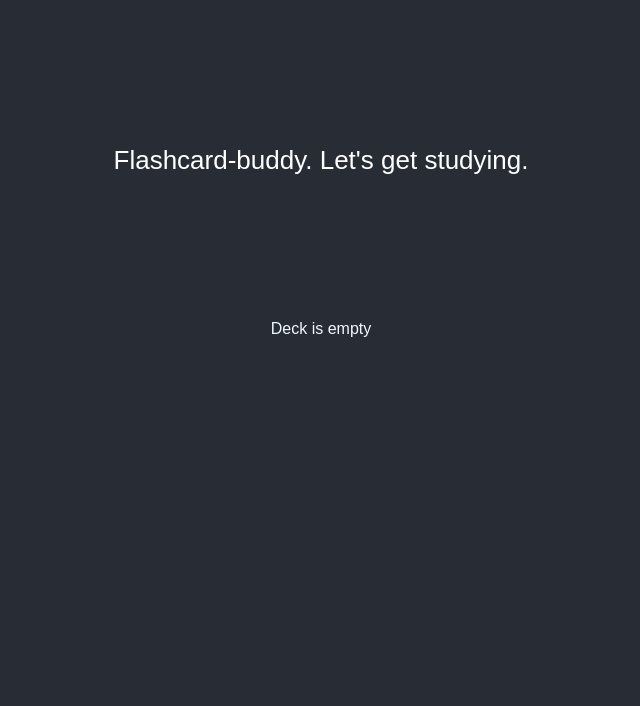
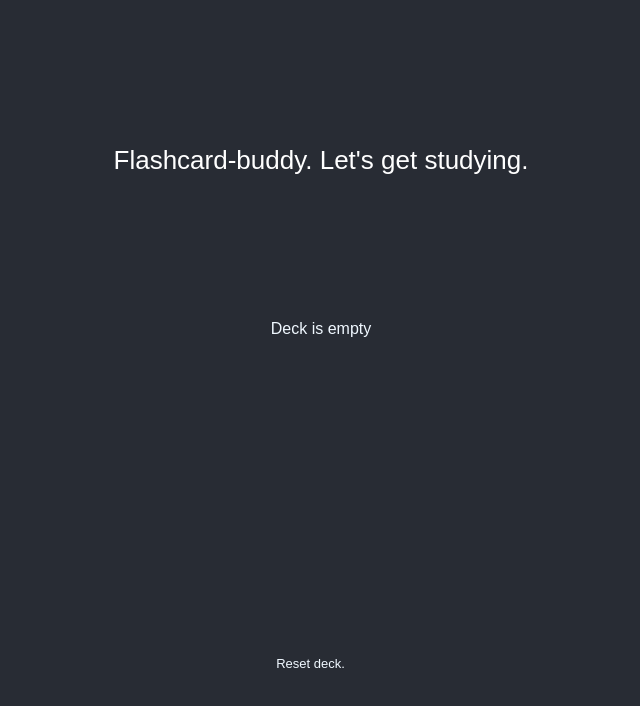
Before and after one commit to luqven/flashBuddy, a React (Create React App) app: page /deck in a window 1280 px wide. Shown: the top 706 px of the page, without its empty margins (319-959 px from the left). Built offline with nearby package versions, Linux system fonts and the light colour scheme.

Commit message:
upload-refresh: add reset deck label

```diff
--- a/src/components/Deck.js
+++ b/src/components/Deck.js
@@ -92,6 +92,7 @@ function Deck(props) {
         >
           Next card
         </button>
+        <span className="refresh-label">Reset deck.</span>
         <img
           onClick={handleReset}
           src={refreshIcon}
--- a/src/styles/Deck.css
+++ b/src/styles/Deck.css
@@ -40,3 +40,11 @@
   cursor: pointer;
   box-shadow: 1px 10px 50px 0px rgba(0, 0, 0, 0.411);
 }
+
+.refresh-label {
+  position: absolute;
+  left: 46.5vw;
+  top: 82vh;
+  color: aliceblue;
+  font-size: small;
+}
```
